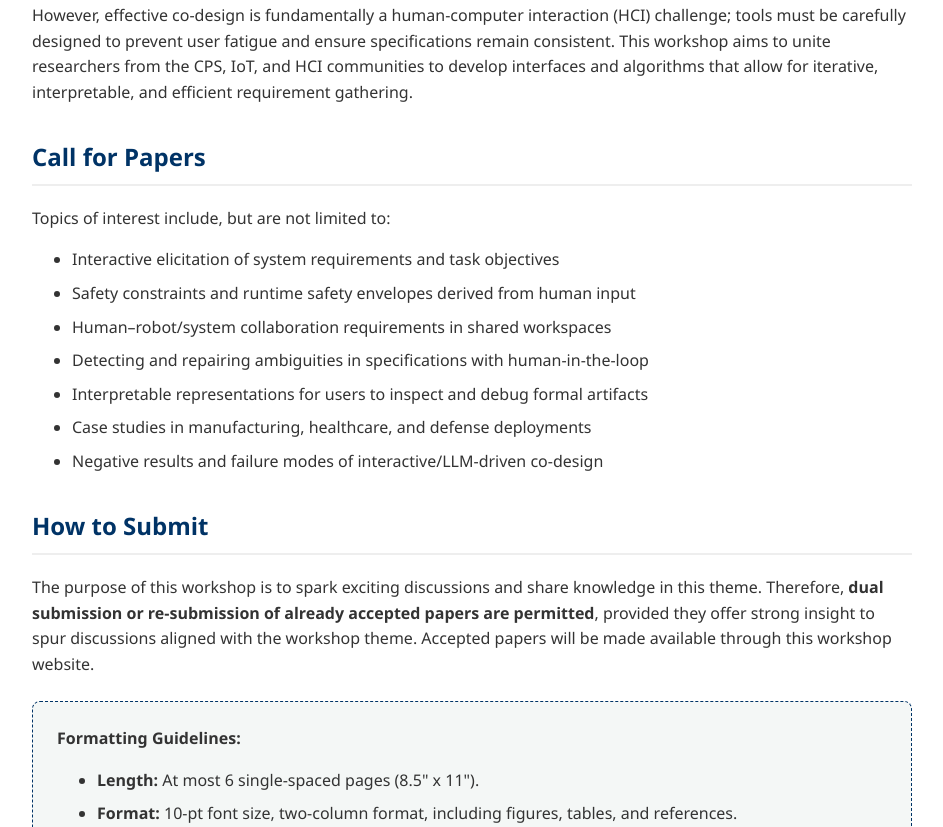
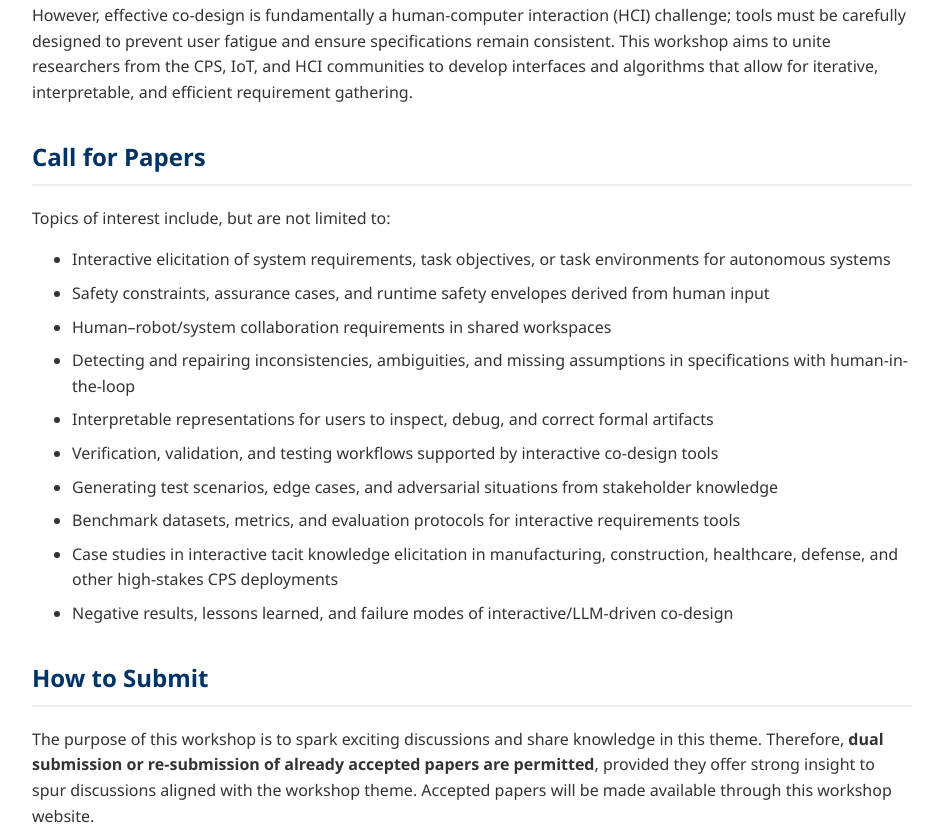
Before and after one commit to ek65/icdsaas.github.io, a plain HTML site: page index.html in a window 1280 px wide. Shown: the part 620-1447 px from the top of the page, without its empty margins (168-1111 px from the left). Drawn offline with Linux system fonts and the light colour scheme.

Commit message:
Update index.html

```diff
--- a/index.html
+++ b/index.html
@@ -62,13 +62,16 @@
     <h2>Call for Papers</h2>
     <p>Topics of interest include, but are not limited to:</p>
     <ul>
-        <li>Interactive elicitation of system requirements and task objectives</li>
-        <li>Safety constraints and runtime safety envelopes derived from human input</li>
+        <li>Interactive elicitation of system requirements, task objectives, or task environments for autonomous systems</li>
+        <li>Safety constraints, assurance cases, and runtime safety envelopes derived from human input</li>
         <li>Human–robot/system collaboration requirements in shared workspaces</li>
-        <li>Detecting and repairing ambiguities in specifications with human-in-the-loop</li>
-        <li>Interpretable representations for users to inspect and debug formal artifacts</li>
-        <li>Case studies in manufacturing, healthcare, and defense deployments</li>
-        <li>Negative results and failure modes of interactive/LLM-driven co-design</li>
+        <li>Detecting and repairing inconsistencies, ambiguities, and missing assumptions in specifications with human-in-the-loop</li>
+        <li>Interpretable representations for users to inspect, debug, and correct formal artifacts</li>
+        <li>Verification, validation, and testing workflows supported by interactive co-design tools</li>
+        <li>Generating test scenarios, edge cases, and adversarial situations from stakeholder knowledge</li>
+        <li>Benchmark datasets, metrics, and evaluation protocols for interactive requirements tools</li>
+        <li>Case studies in interactive tacit knowledge elicitation in manufacturing, construction, healthcare, defense, and other high-stakes CPS deployments</li>
+        <li>Negative results, lessons learned, and failure modes of interactive/LLM-driven co-design</li>
     </ul>
 
     <h2>How to Submit</h2>
```
